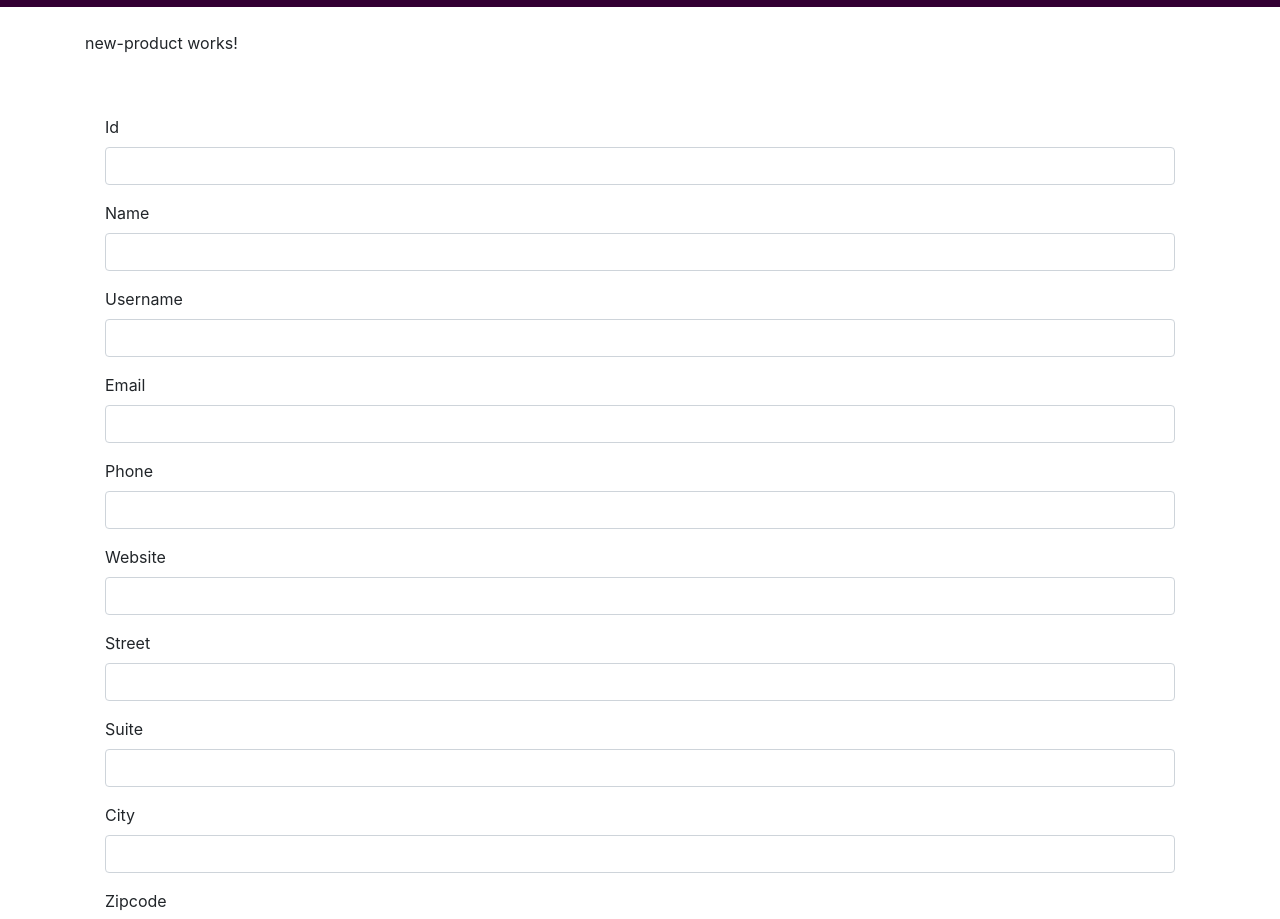
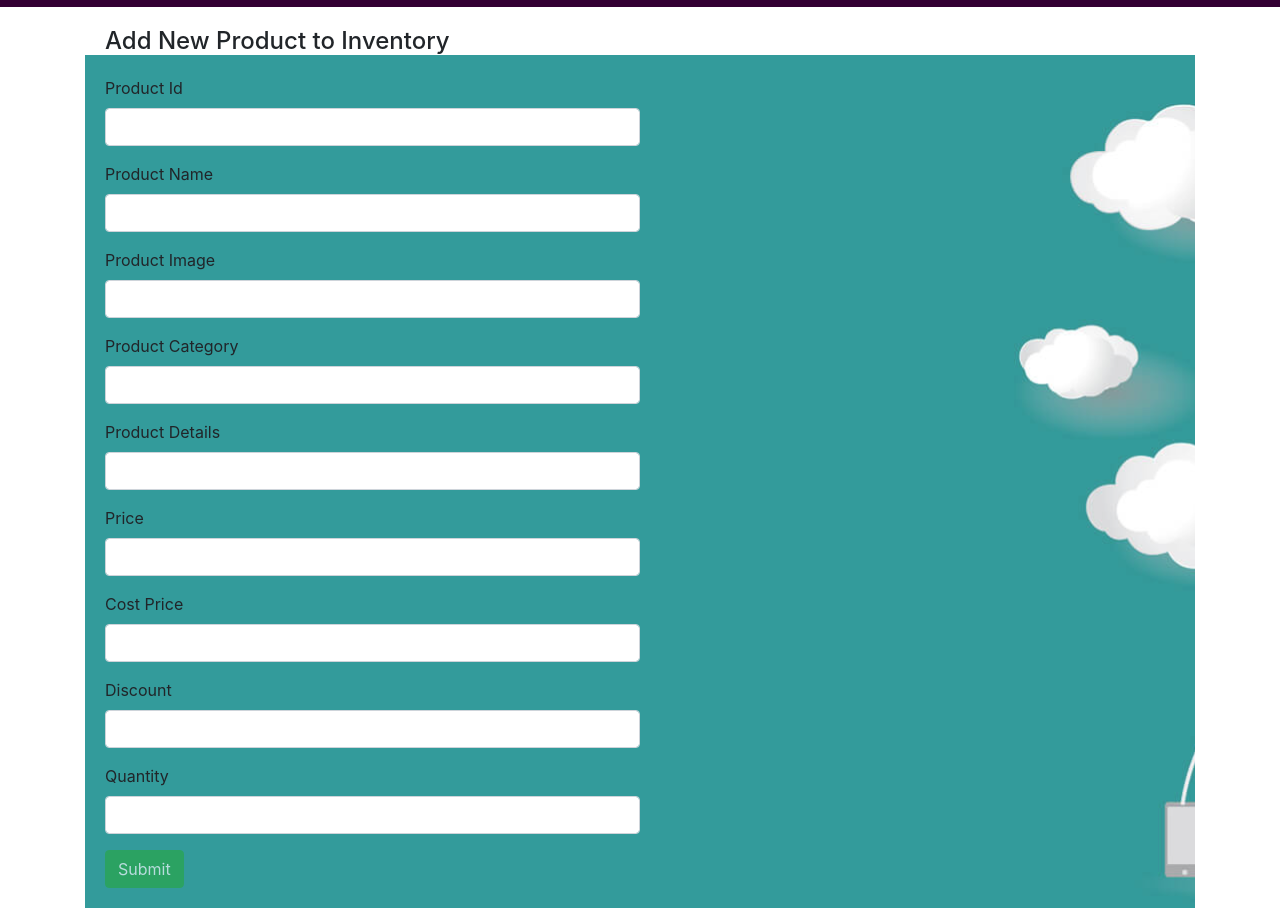
Before and after one commit to riyapahuja1994/e-commerce-frontend, an Angular app: page /manage-inventory/new in a window 1280 px wide. Shown: the part 49-968 px from the top of the page. Built offline with nearby package versions, Linux system fonts and the light colour scheme.

Commit message:
Added Form to add a  New Product to Inventory. Added method to inventoryService to add the new product in the database. Added temporary form to Edit Product Component.

```diff
--- a/src/app/app.component.html
+++ b/src/app/app.component.html
@@ -1,5 +1,4 @@
 <app-navigation-header></app-navigation-header>
 <div class="container">
-  <br>
-<router-outlet></router-outlet>
+  <router-outlet></router-outlet>
 </div>
--- a/src/app/components/edit-product/edit-product.component.html
+++ b/src/app/components/edit-product/edit-product.component.html
@@ -1,3 +1,98 @@
-<p>
-  edit-product works!
-</p>
+<br>
+<div class="card-body">
+  <form #addProductForm="ngForm">
+    <div class="form-group">
+      <label for="id">Product Id</label>
+      <input [readonly]="rdonly" required class="form-control" type="text" name="id" #Tid="ngModel" [(ngModel)]="id">
+      <div *ngIf="Tid.touched && Tid.invalid" class="alert-error">
+        <p *ngIf="Tid.errors.required">Product Id is required.</p>
+      </div>
+    </div>
+    <div class="form-group">
+      <label for="name">Product Name</label>
+      <input [readonly]="rdonly" required class="form-control" type="text" name="name" [(ngModel)]="name" #Tname="ngModel">
+      <div *ngIf="Tname.touched && Tname.invalid" class="alert-error">
+        <p *ngIf="Tname.errors.required">Product Name is required.</p>
+      </div>
+    </div>
+    <div class="form-group">
+      <label for="productImage">Product Image</label>
+      <input [readonly]="rdonly" required class="form-control" type="text" name="productImage" #Tusername="ngModel" [(ngModel)]="productImage">
+      <div *ngIf="Tusername.touched && Tusername.invalid" class="alert-error">
+        <p *ngIf="Tusername.errors.required">Product Image is required.</p>
+      </div>
+    </div>
+    <div class="form-group">
+      <label for="category">Product Category</label>
+      <input [readonly]="rdonly" required class="form-control" type="text" name="category" #Tusername="ngModel" [(ngModel)]="category">
+      <div *ngIf="Tusername.touched && Tusername.invalid" class="alert-error">
+        <p *ngIf="Tusername.errors.required">Username is required.</p>
+      </div>
+    </div>
+    <div class="form-group">
+      <label for="username">Product Details</label>
+      <input [readonly]="rdonly" required class="form-control" type="text" name="username" #Tusername="ngModel" [(ngModel)]="username">
+      <div *ngIf="Tusername.touched && Tusername.invalid" class="alert-error">
+        <p *ngIf="Tusername.errors.required">Username is required.</p>
+      </div>
+    </div>
+    <!-- <div class="form-group">
+			<label for="email">Email</label>
+			<input [readonly]="rdonly" required email class="form-control" type="email" name="email" [(ngModel)]="email" #Temail="ngModel">
+			<div *ngIf="Temail.touched && Temail.invalid" class="alert-error">
+				<p *ngIf="Temail.errors.required">Email is required.</p>
+				<p *ngIf="Temail.errors.email">Please enter a valid email.</p>
+			</div>
+		</div> -->
+    <div class="form-group">
+      <label for="selling_price">Price</label>
+      <input [readonly]="rdonly" required class="form-control" type="text" name="selling_price" #Tphone="ngModel" [(ngModel)]="selling_price">
+      <div *ngIf="Tphone.touched && Tphone.invalid" class="alert-error">
+        <p *ngIf="Tphone.errors.required">Selling Price is required.</p>
+      </div>
+    </div>
+    <div class="form-group">
+      <label for="cost_price">Cost Price</label>
+      <input [readonly]="rdonly" required class="form-control" type="text" name="cost_price" #Tphone="ngModel" [(ngModel)]="cost_price">
+      <div *ngIf="Tphone.touched && Tphone.invalid" class="alert-error">
+        <p *ngIf="Tphone.errors.required">Cost Price is required.</p>
+      </div>
+    </div>
+    <div class="form-group">
+      <label for="discount">Discount</label>
+      <input [readonly]="rdonly" required class="form-control" type="text" name="discount" #Tphone="ngModel" [(ngModel)]="discount">
+      <div *ngIf="Tphone.touched && Tphone.invalid" class="alert-error">
+        <p *ngIf="Tphone.errors.required">Discount is required.</p>
+      </div>
+    </div>
+    <div class="form-group">
+      <label for="quantity">Quantity</label>
+      <input [readonly]="rdonly" required class="form-control" type="text" name="quantity" #Tphone="ngModel" [(ngModel)]="quantity">
+      <div *ngIf="Tphone.touched && Tphone.invalid" class="alert-error">
+        <p *ngIf="Tphone.errors.required">Discount is required.</p>
+      </div>
+    </div>
+
+    <!-- <div ngModelGroup="geoCode">
+			<div class="form-group">
+				<label for="lat">Latitude</label>
+				<input [readonly]="rdonly" required class="form-control" type="text" name="lat" #Tlat="ngModel" [(ngModel)]="lat">
+				<div *ngIf="Tlat.touched && Tlat.invalid" class="alert-error">
+					<p *ngIf="Tlat.errors.required">Name is required.</p>
+				</div>
+			</div>
+			<div class="form-group">
+				<label for="lng">Longitude</label>
+				<input [readonly]="rdonly" required class="form-control" type="text" name="lng" #Tlng="ngModel" [(ngModel)]="lng">
+				<div *ngIf="Tlng.touched && Tlng.invalid" class="alert-error">
+					<p *ngIf="Tlngrs.required">Longitude is required.</p>
+				</div>
+			</div>
+		</div> -->
+
+    <button class="btn btn-primary" (click)="editForm(userForm)" [hidden]="showEdits">Edit</button>
+    <button class="btn btn-success" type="submit" (click)="submitForm(userForm)" [disabled]="userForm.invalid" [hidden]="!showEdits">Update</button>
+    <button class="btn btn-danger" (click)="cancelForm()" [hidden]="!showEdits">Cancel</button>
+    <button class="btn btn-primary" type="reset" [hidden]="!showEdits">Clear</button>
+  </form>
+</div>
--- a/src/app/components/home/home.component.html
+++ b/src/app/components/home/home.component.html
@@ -15,14 +15,15 @@
       </div>
     </div>
     <div class="carousel-item carousel-height">
-        <img class="d-block w-100" src="https://cdn.pixabay.com/photo/2018/02/13/23/41/nature-3151869_960_720.jpg" alt="Second slide">
+      <img class="d-block w-100" src="https://cdn.pixabay.com/photo/2013/11/28/10/03/autumn-219972_960_720.jpg" alt="Second slide">
       <div class="carousel-caption d-none d-md-block">
         <h5>Item 2</h5>
         <p>This is the short description for the slide items.</p>
       </div>
     </div>
     <div class="carousel-item carousel-height">
-        <img class="d-block w-100" src="https://www.gettyimages.ie/gi-resources/images/Homepage/Hero/UK/CMS_Creative_164657191_Kingfisher.jpg" alt="Third slide">
+      <img class="d-block w-100" src="https://www.gettyimages.ie/gi-resources/images/Homepage/Hero/UK/CMS_Creative_164657191_Kingfisher.jpg"
+        alt="Third slide">
       <div class="carousel-caption d-none d-md-block">
         <h5>Item 3</h5>
         <p>This is the short description for the slide items.</p>
@@ -38,3 +39,4 @@
     <span class="sr-only">Next</span>
   </a>
 </div>
+<br>
--- a/src/app/components/navigation-header/navigation-header.component.html
+++ b/src/app/components/navigation-header/navigation-header.component.html
@@ -1,9 +1,10 @@
-<nav class="navbar navbar-expand-lg navbar-light" style="background-color:#330033; padding-left:3rem; padding-right:3rem;">
+<nav class="navbar sticky-top navbar-expand-lg navbar-light" style="background-color:#330033; padding-left:3rem; padding-right:3rem;">
   <a class="navbar-brand" style="color:white;" routerLink='#'>Home</a>
   <div class="nav navbar-nav mr-auto">
     <!-- <a RouterLinkActive="active" class="nav-item nav-link" style="color:white;" routerLink='/manage-inventory'>Manage Inventory</a> -->
-      <div class="nav-item dropdown" >
-        <a class="nav-link dropdown-toggle" style="color:white;" id="navbarDropdown" role="button" data-toggle="dropdown" aria-haspopup="true" aria-expanded="false">
+    <div class="nav-item dropdown">
+      <a class="nav-link dropdown-toggle" style="color:white;" id="navbarDropdown" role="button" data-toggle="dropdown" aria-haspopup="true"
+        aria-expanded="false">
         Manage Inventory
       </a>
       <div class="dropdown-menu" aria-labelledby="navbarDropdown" style="background-color:#4d004d;">
--- a/src/app/components/new-product/new-product.component.css
+++ b/src/app/components/new-product/new-product.component.css
@@ -0,0 +1,29 @@
+.inventory-bg {
+  background-image: url(../../../assets/inventory-management-1.jpg);
+  background-size: cover;
+  background-color: rgba(255, 255, 255, 0.2);
+  background-blend-mode: lighten;
+  background-attachment: fixed;
+  background-repeat: no-repeat;
+  background-position: center;
+  background-position-y: 3rem;
+  background-position-x: -5rem;
+}
+.new-product-inventory-header {
+  padding-top: 1.25rem;
+  padding-left: 1.25rem;
+  margin-bottom: 0;
+}
+
+.new-product-input-width {
+  width: 100%;
+}
+.new-product-image {
+  width: 100%;
+  height: auto;
+}
+.new-product-image-div {
+  width: 45%;
+  align-self: flex-start;
+  margin-top: 10rem;
+}
--- a/src/app/components/new-product/new-product.component.html
+++ b/src/app/components/new-product/new-product.component.html
@@ -1,126 +1,112 @@
-<p>
-  new-product works!
-</p>
-<br>
-	<div class="card-body">
-	<form #userForm="ngForm">
+<div class="inventory-bg">
+	<h4 class="new-product-inventory-header">Add New Product to Inventory</h4>
+	<div class="card-body" style="display: flex">
+		<form #addProductForm="ngForm" style="margin-right: 2.5rem; width:50%;">
 			<div class="form-group">
-			<label for="id">Id</label>
-				<input [readonly]="rdonly" required class="form-control" type="text" name="id" #Tid="ngModel" [(ngModel)]="id">
+				<label for="id">Product Id</label>
+				<input [readonly]="rdonly" required class="form-control new-product-input-width" type="number" name="product_id" #Tid="ngModel"
+				 [(ngModel)]="product_id">
 				<div *ngIf="Tid.touched && Tid.invalid" class="alert-error">
-						<p *ngIf="Tid.errors.required">Id is required.</p>
+					<p *ngIf="Tid.errors.required">Product Id is required.</p>
 				</div>
 			</div>
 			<div class="form-group">
-			<label for="name">Name</label>
-				<input [readonly]="rdonly" required class="form-control" type="text" name="name" [(ngModel)]="name" #Tname="ngModel">
+				<label for="name">Product Name</label>
+				<input [readonly]="rdonly" required class="form-control new-product-input-width" type="text" name="product_name" [(ngModel)]="product_name"
+				 #Tname="ngModel">
 				<div *ngIf="Tname.touched && Tname.invalid" class="alert-error">
-					<p *ngIf="Tname.errors.required">Name is required.</p>
+					<p *ngIf="Tname.errors.required">Product Name is required.</p>
 				</div>
 			</div>
 			<div class="form-group">
-			<label for="username">Username</label>
-				<input [readonly]="rdonly" required class="form-control" type="text" name="username" #Tusername="ngModel" [(ngModel)]="username">
-				<div *ngIf="Tusername.touched && Tusername.invalid" class="alert-error">
-						<p *ngIf="Tusername.errors.required">Username is required.</p>
+				<label for="productImage">Product Image</label>
+				<input [readonly]="rdonly" required class="form-control new-product-input-width" type="text" name="product_image" #TproductImage="ngModel"
+				 [(ngModel)]="product_image">
+				<div *ngIf="TproductImage.touched && TproductImage.invalid" class="alert-error">
+					<p *ngIf="TproductImage.errors.required">Product Image is required.</p>
 				</div>
 			</div>
 			<div class="form-group">
+				<label for="category">Product Category</label>
+				<input [readonly]="rdonly" required class="form-control new-product-input-width" type="text" name="product_category" #TproductCategory="ngModel"
+				 [(ngModel)]="product_category">
+				<div *ngIf="TproductCategory.touched && TproductCategory.invalid" class="alert-error">
+					<p *ngIf="TproductCategory.errors.required">Product Category is required.</p>
+				</div>
+			</div>
+			<div class="form-group">
+				<label for="details">Product Details</label>
+				<input [readonly]="rdonly" required class="form-control new-product-input-width" type="text" name="product_details" #TproductDetails="ngModel"
+				 [(ngModel)]="product_details">
+				<div *ngIf="TproductDetails.touched && TproductDetails.invalid" class="alert-error">
+					<p *ngIf="TproductDetails.errors.required">Product Details is required.</p>
+				</div>
+			</div>
+			<!-- <div class="form-group">
 			<label for="email">Email</label>
-				<input [readonly]="rdonly" required email class="form-control" type="email" name="email" [(ngModel)]="email" #Temail="ngModel">
+			<input [readonly]="rdonly" required email class="form-control new-product-input-width" type="email" name="email" [(ngModel)]="email" #Temail="ngModel">
 			<div *ngIf="Temail.touched && Temail.invalid" class="alert-error">
 				<p *ngIf="Temail.errors.required">Email is required.</p>
 				<p *ngIf="Temail.errors.email">Please enter a valid email.</p>
 			</div>
-		</div>
+		</div> -->
 			<div class="form-group">
-			<label for="phone">Phone</label>
-				<input [readonly]="rdonly" required class="form-control" type="text" name="phone" #Tphone="ngModel" [(ngModel)]="phone">
-				<div *ngIf="Tphone.touched && Tphone.invalid" class="alert-error">
-						<p *ngIf="Tphone.errors.required">Phone is required.</p>
+				<label for="selling_price">Price</label>
+				<input [readonly]="rdonly" required class="form-control new-product-input-width" type="number" name="product_price" #TSP="ngModel"
+				 [(ngModel)]="product_price">
+				<div *ngIf="TSP.touched && TSP.invalid" class="alert-error">
+					<p *ngIf="TSP.errors.required">Selling Price is required.</p>
 				</div>
 			</div>
 			<div class="form-group">
-			<label for="website">Website</label>
-				<input [readonly]="rdonly" class="form-control" type="text" name="website" ngModel [(ngModel)]="website">
-		</div>
-
-		<div ngModelGroup="address">
-			<div class="form-group">
-				<label for="street">Street</label>
-					<input [readonly]="rdonly" required class="form-control" type="text" name="street" #Tstreet="ngModel" [(ngModel)]="street">
-					<div *ngIf="Tstreet.touched && Tstreet.invalid" class="alert-error">
-							<p *ngIf="Tstreet.errors.required">Street is required.</p>
+				<label for="cost_price">Cost Price</label>
+				<input [readonly]="rdonly" required class="form-control new-product-input-width" type="number" name="product_cost_price"
+				 #TCP="ngModel" [(ngModel)]="product_cost_price">
+				<div *ngIf="TCP.touched && TCP.invalid" class="alert-error">
+					<p *ngIf="TCP.errors.required">Cost Price is required.</p>
 				</div>
 			</div>
 			<div class="form-group">
-				<label for="suite">Suite</label>
-					<input [readonly]="rdonly" required  class="form-control" type="text" name="suite" #Tsuite="ngModel" [(ngModel)]="suite">
-					<div *ngIf="Tsuite.touched && Tsuite.invalid" class="alert-error">
-							<p *ngIf="Tsuite.errors.required">Suite is required.</p>
+				<label for="discount">Discount</label>
+				<input [readonly]="rdonly" required class="form-control new-product-input-width" type="number" name="product_discount" #Tdiscount="ngModel"
+				 [(ngModel)]="product_discount">
+				<div *ngIf="Tdiscount.touched && Tdiscount.invalid" class="alert-error">
+					<p *ngIf="Tdiscount.errors.required">Discount is required.</p>
 				</div>
 			</div>
 			<div class="form-group">
-				<label for="city">City</label>
-					<input [readonly]="rdonly" required class="form-control" type="text" name="city" #Tcity="ngModel" [(ngModel)]="city">
-					<div *ngIf="Tcity.touched && Tcity.invalid" class="alert-error">
-							<p *ngIf="Tcity.errors.required">City is required.</p>
-						</div>
-			</div>
-			<div class="form-group">
-				<label for="zipcode">Zipcode</label>
-					<input [readonly]="rdonly" required class="form-control" type="text" name="zipcode" #Tzip="ngModel" [(ngModel)]="zipcode">
-					<div *ngIf="Tzip.touched && Tzip.invalid" class="alert-error">
-							<p *ngIf="Tzip.errors.required">Zipcode is required.</p>
+				<label for="quantity">Quantity</label>
+				<input [readonly]="rdonly" required class="form-control new-product-input-width" type="number" name="product_quantity" #Tquantity="ngModel"
+				 [(ngModel)]="product_quantity">
+				<div *ngIf="Tquantity.touched && Tquantity.invalid" class="alert-error">
+					<p *ngIf="Tquantity.errors.required">Quantity is required.</p>
 				</div>
 			</div>
 
-			<div ngModelGroup="geoCode">
+			<!-- <div ngModelGroup="geoCode">
 			<div class="form-group">
 				<label for="lat">Latitude</label>
-						<input [readonly]="rdonly" required class="form-control" type="text" name="lat" #Tlat="ngModel" [(ngModel)]="lat">
+				<input [readonly]="rdonly" required class="form-control new-product-input-width" type="text" name="lat" #Tlat="ngModel" [(ngModel)]="lat">
 				<div *ngIf="Tlat.touched && Tlat.invalid" class="alert-error">
 					<p *ngIf="Tlat.errors.required">Name is required.</p>
 				</div>
 			</div>
 			<div class="form-group">
 				<label for="lng">Longitude</label>
-						<input [readonly]="rdonly" required class="form-control" type="text" name="lng" #Tlng="ngModel" [(ngModel)]="lng">
+				<input [readonly]="rdonly" required class="form-control new-product-input-width" type="text" name="lng" #Tlng="ngModel" [(ngModel)]="lng">
 				<div *ngIf="Tlng.touched && Tlng.invalid" class="alert-error">
 					<p *ngIf="Tlngrs.required">Longitude is required.</p>
 				</div>
 			</div>
-			</div>
+		</div> -->
 
-		</div>
 
-		<div ngModelGroup="company">
-			<div class="form-group">
-				<label for="companyName">Company Name</label>
-					<input [readonly]="rdonly" required class="form-control" type="text" name="companyName" #TcomName="ngModel" [(ngModel)]="companyName">
-					<div *ngIf="TcomName.touched && TcomName.invalid" class="alert-error">
-							<p *ngIf="TcomName.errors.required">Company Name is required.</p>
-						</div>
-			</div>
-			<div class="form-group">
-				<label for="catchPhrase">CatchPhrase</label>
-					<input [readonly]="rdonly" required class="form-control" type="text" name="catchPhrase" #Tcp="ngModel" [(ngModel)]="catchPhrase">
-					<div *ngIf="Tcp.touched && Tcp.invalid" class="alert-error">
-							<p *ngIf="Tcp.errors.required">CatchPhrase is required.</p>
-						</div>
-			</div>
-			<div class="form-group">
-				<label for="bs">BS</label>
-					<input [readonly]="rdonly" required class="form-control" type="text" name="bs" #Tbs="ngModel" [(ngModel)]="bs">
-					<div *ngIf="Tbs.touched && Tbs.invalid" class="alert-error">
-							<p *ngIf="Tbs.errors.required">BS is required.</p>
+			<button class="btn btn-success" type="submit" (click)="submitForm(addProductForm)" [disabled]="addProductForm.invalid">Submit</button>
+		</form>
+		<div class="new-product-image-div">
+			<div *ngIf="product_image!=undefined && product_image!=''">
+				<img class="new-product-image" src={{product_image}} alt="You have not entered the coreect Image Url or there might be some other Issue.">
 			</div>
 		</div>
 	</div>
-
-		<button class="btn btn-primary" (click)="editForm(userForm)" [hidden]="showEdits">Edit</button>
-		<button class="btn btn-success" type="submit" (click)="submitForm(userForm)" [disabled]="userForm.invalid" [hidden]="!showEdits">Update</button>
-		<button class="btn btn-danger" (click)="cancelForm()" [hidden]="!showEdits">Cancel</button>
-		<button class="btn btn-primary" type="reset" [hidden]="!showEdits">Clear</button>
-	</form>
 </div>
--- a/src/app/components/new-product/new-product.component.ts
+++ b/src/app/components/new-product/new-product.component.ts
@@ -1,15 +1,21 @@
-import { Component, OnInit } from '@angular/core';
+import { Component, OnInit } from "@angular/core";
+import { InventoryService } from "../../services/inventory.service";
 
 @Component({
-  selector: 'app-new-product',
-  templateUrl: './new-product.component.html',
-  styleUrls: ['./new-product.component.css']
+  selector: "app-new-product",
+  templateUrl: "./new-product.component.html",
+  styleUrls: ["./new-product.component.css"]
 })
 export class NewProductComponent implements OnInit {
+  constructor(private InventoryService: InventoryService) {}
 
-  constructor() { }
-
-  ngOnInit() {
+  ngOnInit() {}
+  submitForm(addProductForm) {
+    console.log("Form Value", addProductForm.value);
+    this.InventoryService.addNewInventoryProduct(
+      addProductForm.value
+    ).subscribe(userForm => alert("A new user Created"));
+    // alert("Recipe Successfully Added.");
+    // addProductForm.reset();
   }
-
 }
--- a/src/app/services/inventory.service.ts
+++ b/src/app/services/inventory.service.ts
@@ -1,22 +1,26 @@
-import { Injectable } from '@angular/core';
-import { HttpClient } from "@angular/common/http";
-
+import { Injectable } from "@angular/core";
+import { HttpClient, HttpHeaders, HttpParams } from "@angular/common/http";
+import { Observable } from "rxjs";
+import { map } from "rxjs/operators";
 @Injectable({
-  providedIn: 'root'
+  providedIn: "root"
 })
 export class InventoryService {
+  private _rootUrl: string =
+    "https://e-commerce-backend.herokuapp.com/inventory_product";
 
-  private rootUrl: string = "https://e-commerce-backend.herokuapp.com/inventory_products";
+  constructor(private HttpClient: HttpClient) {}
 
-  constructor(private HttpClient: HttpClient) { }
+  getInventoryProducts() {}
 
-  getInventoryProducts(){}
+  getInventoryProductById() {}
 
-  getInventoryProductById(){}
+  addNewInventoryProduct(inventoryProduct: JSON): Observable<any> {
+    console.log(inventoryProduct);
+    return this.HttpClient.post(this._rootUrl, inventoryProduct);
+  }
 
-  addNewInventoryProduct(){}
+  updateInventoryProduct() {}
 
-  updateInventoryProduct(){}
-
-  deleteInventoryProduct(){}
+  deleteInventoryProduct() {}
 }
```
Also changed, not shown: src/assets/inventory-management-1.jpg (added), src/assets/inventory-management-2.jpg (added). Lines whose indentation alone changed are shown as unchanged.
